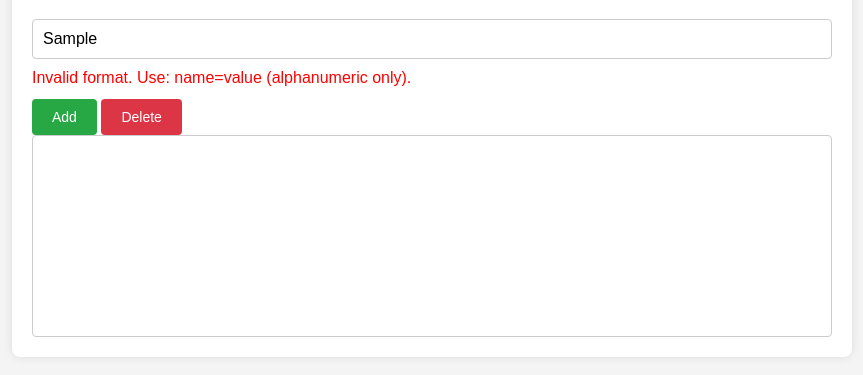
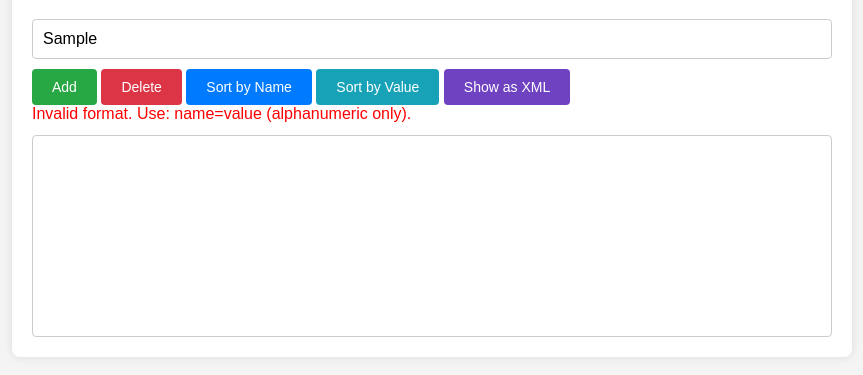
Before and after one commit to MazzDann/Pairs, a plain HTML site: page index.html in a window 1280 px wide. Both pictures are taken after typing "Sample" into the empty fields and a click on the button "Add". Shown: the part 101-476 px from the top of the page, without its empty margins (208-1071 px from the left). Drawn offline with nearby package versions, Linux system fonts and the light colour scheme.

Commit message:
Added sorting
and changed errors

```diff
--- a/S.css
+++ b/S.css
@@ -12,12 +12,10 @@ body {
     border-radius: 8px;
     box-shadow: 0 0 10px rgba(0, 0, 0, 0.1);
 }
-
 h1 {
     text-align: center;
     color: #333;
 }
-
 .input-section {
     display: flex;
     gap: 10px;
@@ -30,7 +28,6 @@ h1 {
     border: 1px solid #ccc;
     border-radius: 4px;
 }
-
 #addButton {
     padding: 10px 20px;
     background-color: #28a745;
@@ -39,7 +36,6 @@ h1 {
     border-radius: 4px;
     cursor: pointer;
 }
-
 #addButton:hover {
     background-color: #218838;
 }
@@ -47,23 +43,19 @@ h1 {
     background-color: #dc3545;
     color: white;
 }
-
 #deleteSelected:hover {
     background-color: #c82333;
 }
-
 .error {
     color: red;
     min-height: 20px;
     margin-bottom: 10px;
 }
-
 s {
     display: flex;
     gap: 10px;
     margin-bottom: 10px;
 }
-
 .controls button {
     padding: 10px 20px;
     border: none;
@@ -71,7 +63,6 @@ s {
     cursor: pointer;
     font-size: 14px;
 }
-
 #pairList {
     width: 100%;
     padding: 10px;
@@ -79,3 +70,24 @@ s {
     border: 1px solid #ccc;
     border-radius: 4px;
 }
+#showXml {
+    background-color: #6f42c1;
+    color: white;
+}
+#showXml:hover {
+    background-color: #5a32a3;
+}
+#sortByName {
+    background-color: #007bff;
+    color: white;
+}
+#sortByName:hover {
+    background-color: #0056b3;
+}
+#sortByValue {
+    background-color: #17a2b8;
+    color: white;
+}
+#sortByValue:hover {
+    background-color: #117a8b;
+}
--- a/index.html
+++ b/index.html
@@ -14,11 +14,14 @@
         <div class="input-section">
             <input type="text" id="pairInput" placeholder="Enter name=value (e.g., color=blue)">
         </div>
-        <div class="error" id="errorMessage"></div>
         <div class="controls">
             <button id="addButton">Add</button>
             <button id="deleteSelected">Delete</button>
+            <button id="sortByName">Sort by Name</button>
+            <button id="sortByValue">Sort by Value</button>
+            <button id="showXml">Show as XML</button>
         </div>
+        <div class="error" id="errorMessage"></div>
         <select multiple id="pairList" size="10" ></select>
     </div>
 </body>
--- a/my_script.js
+++ b/my_script.js
@@ -45,4 +45,13 @@ jQuery(document).ready(function () {
         $('#errorMessage').text(message);
         setTimeout(() => $('#errorMessage').text(''), 3000);
     }
+    $('#sortByName').click(function () {
+        pairs.sort((a, b) => a.name.localeCompare(b.name));
+        updateBox();
+    });
+
+    $('#sortByValue').click(function () {
+        pairs.sort((a, b) => a.value.localeCompare(b.value));
+        updateBox();
+    });
 })
```
